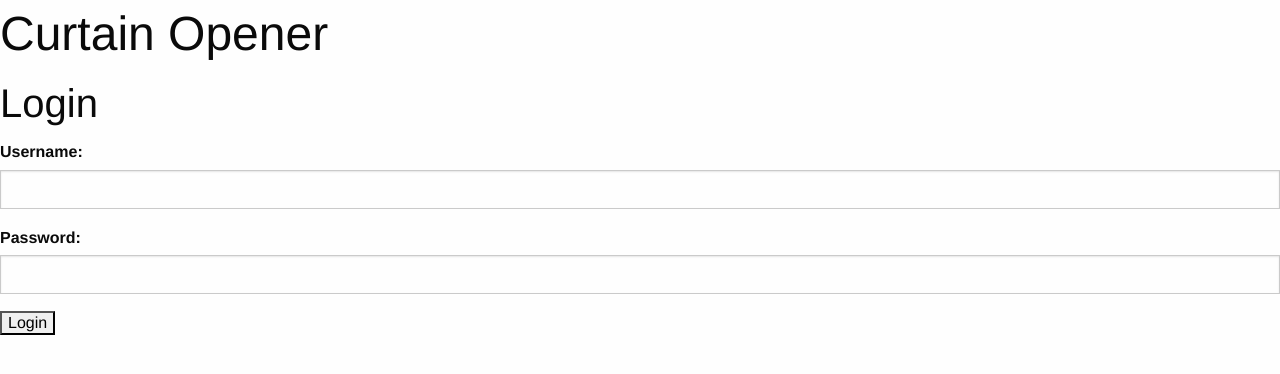
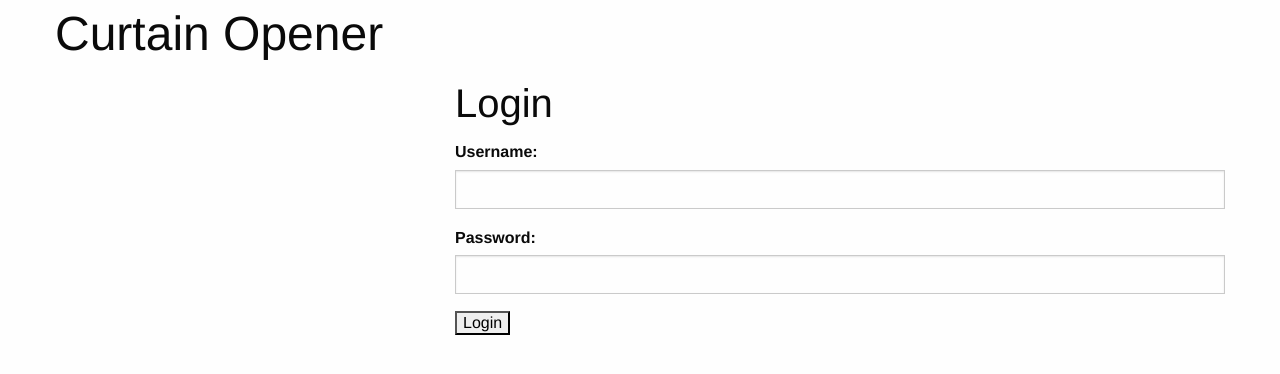
Before and after one commit to markkvdb/curtainopener, a Flask app: template curtainopener/templates/login.html in a window 1280 px wide. Shown: the top 374 px of the page. Run offline with Flask 2, Linux system fonts and the light colour scheme; the template is opened without the code that fills it, so the values that code supplies are empty; some libraries are stand-ins or nearby versions.

Commit message:
Layout update 2

```diff
--- a/curtainopener/static/app.js
+++ b/curtainopener/static/app.js
@@ -1,3 +1 @@
-(function ($) {
-  $(document).foundation();
-});
+$(document).foundation();
--- a/curtainopener/templates/layout.html
+++ b/curtainopener/templates/layout.html
@@ -1,30 +1,39 @@
 <!doctype html>
+<html class="no-js" lang="en" dir="ltr">
 <head>
     <meta charset="utf-8"/>
+    <meta http-equiv="x-ua-compatible" content="ie=edge">
     <meta name="viewport" content="width=device-width, initial-scale=1.0"/>
     <title>{% block title %}{% endblock %} | Curtain Opener</title>
+    <link rel=stylesheet type=text/css href="{{ url_for('static', filename='foundation.min.css') }}">
     <link rel=stylesheet type=text/css href="{{ url_for('static', filename='app.css') }}">
-    <link rel=stylesheet type=text/css href="{{ url_for('static', filename='foundation.min.css') }}">
 </head>
 <body>
-    <div class="row">
-        <h1>Curtain Opener</h1>
+<div class="grid-container">
+    <div class="grid-x grid-padding-x">
+        <div class="large-12 cell">
+            <h1>Curtain Opener</h1>
+        </div>
     </div>
-    <div class="row">
-        <div class="small-4 column">
+
+    <div class="grid-x grid-padding-x">
+        <div class="large-4 cell">
             {% block sidebar %}
             {% endblock %}
         </div>
-        <div class="small-8 column">
+        <div class="large-8 cell">
             {% for message in get_flashed_messages() %}
-            <div class=flash>{{ message }}</div>
+            <div class="callout secondary">{{ message }}</div>
             {% endfor %}
 
             {% block body %}{% endblock %}
         </div>
     </div>
+</div>
 
     <script src="{{ url_for('static', filename='vendor/jquery.js') }}"></script>
+    <script src="{{ url_for('static', filename='vendor/what-input.js') }}"></script>
     <script src="{{ url_for('static', filename='vendor/foundation.js') }}"></script>
     <script src="{{ url_for('static', filename='app.js') }}"></script>
 </body>
+</html>
```
Also changed, not shown: curtainopener/templates/dashboard.html (+18 -24 lines).
